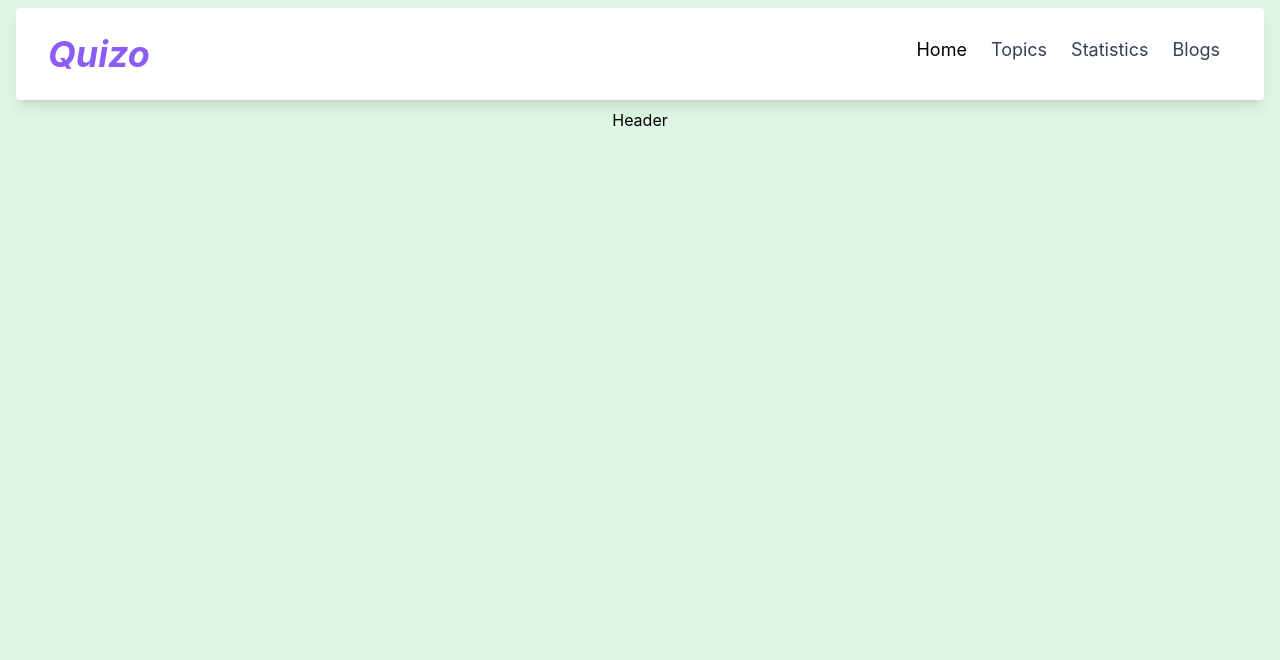
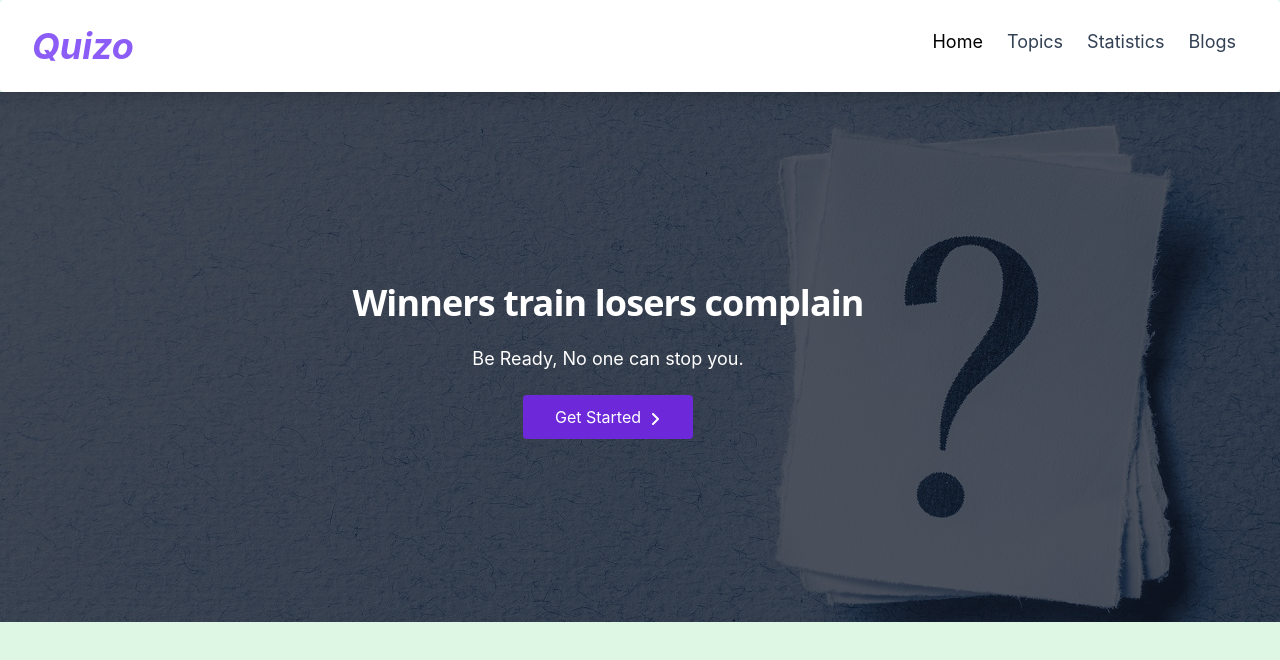
Before and after one commit to kamrul373/quizo, a React (Create React App) app: page / in a window 1280 px wide. Shown: the top 660 px of the page. Built offline with nearby package versions, Linux system fonts and the light colour scheme.

Commit message:
Header section added

```diff
--- a/src/Components/Header/Header.js
+++ b/src/Components/Header/Header.js
@@ -1,9 +1,43 @@
 import React from 'react';
-
+import { Link } from 'react-router-dom';
+import Banner from "../../assets/img/banner.jpg"
 const Header = () => {
     return (
-        <div>
-            <h2>Header</h2>
+        <div className="relative">
+            <img
+                src={Banner}
+                className="absolute inset-0 object-cover w-full h-full"
+                alt=""
+            />
+            <div className="relative bg-gray-900 bg-opacity-75 ">
+                <div className="px-4 py-16 mx-auto sm:max-w-xl md:max-w-full lg:max-w-screen-xl md:px-24 lg:px-8 lg:py-20">
+                    <div className="flex flex-col items-center justify-center xl:flex-row lg:h-[370px]">
+                        <div className="w-full max-w-xl mb-12 xl:mb-0 xl:pr-16 xl:w-7/12">
+                            <h2 className="max-w-lg mb-6 font-sans text-3xl font-bold tracking-tight text-white sm:text-4xl sm:leading-none">
+                                Winners train losers complain
+                            </h2>
+                            <p className="max-w-xl mb-8  text-white md:text-lg">
+                                Be Ready, No one can stop you.
+                            </p>
+                            <Link
+                                to="/topics"
+                                className='bg-violet-700 hover:bg-violet-900 duration-500 text-white px-8 py-3 rounded'
+                            >
+                                Get Started
+                                <svg
+                                    className="inline-block w-3 ml-2"
+                                    fill="currentColor"
+                                    viewBox="0 0 12 12"
+                                >
+                                    <path d="M9.707,5.293l-5-5A1,1,0,0,0,3.293,1.707L7.586,6,3.293,10.293a1,1,0,1,0,1.414,1.414l5-5A1,1,0,0,0,9.707,5.293Z" />
+                                </svg>
+                            </Link>
+                        </div>
+
+
+                    </div>
+                </div>
+            </div>
         </div>
     );
 };
--- a/src/Components/Navbar/Navbar.js
+++ b/src/Components/Navbar/Navbar.js
@@ -6,7 +6,8 @@
 const Navbar = () => {
     const [open, setOpen] = useState(false);
     return (
-        <div className='bg-white my-2 lg:flex lg:px-8 lg:mx-4 py-4 px-0 justify-between items-center rounded shadow-lg relative'>
+        <div className='sticky top-0 z-50'>
+            <div className='bg-white lg:flex lg:px-8  py-4 px-0 justify-between items-center rounded shadow-lg relative'>
                 <div className="logo">
                     <h3 className='text-4xl font-bold italic text-violet-500 mb-3 lg:mb-0'><Link to="/">Quizo</Link></h3>
                 </div>
@@ -22,6 +23,7 @@
 
                 </nav>
             </div>
+        </div>
     );
 };
 
```
Also changed, not shown: src/assets/img/banner.jpg (added). Lines whose indentation alone changed are shown as unchanged.
